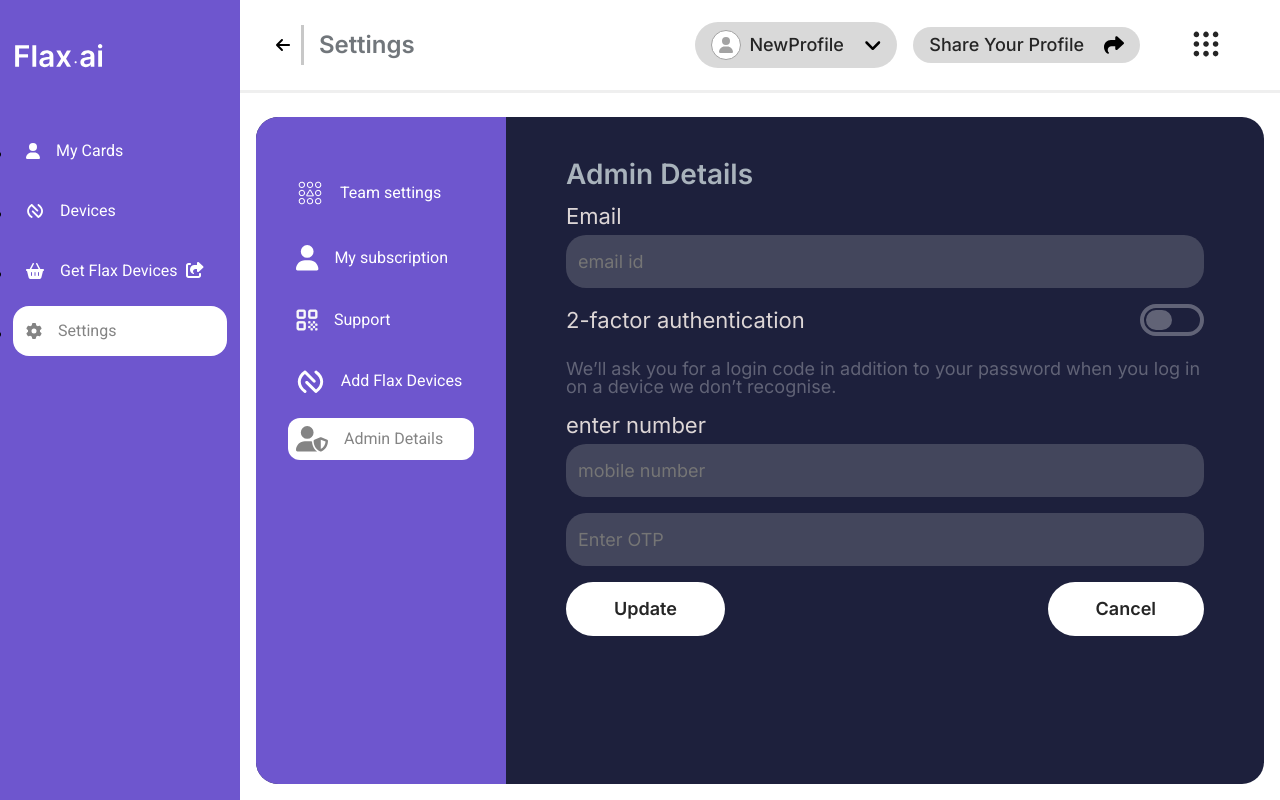
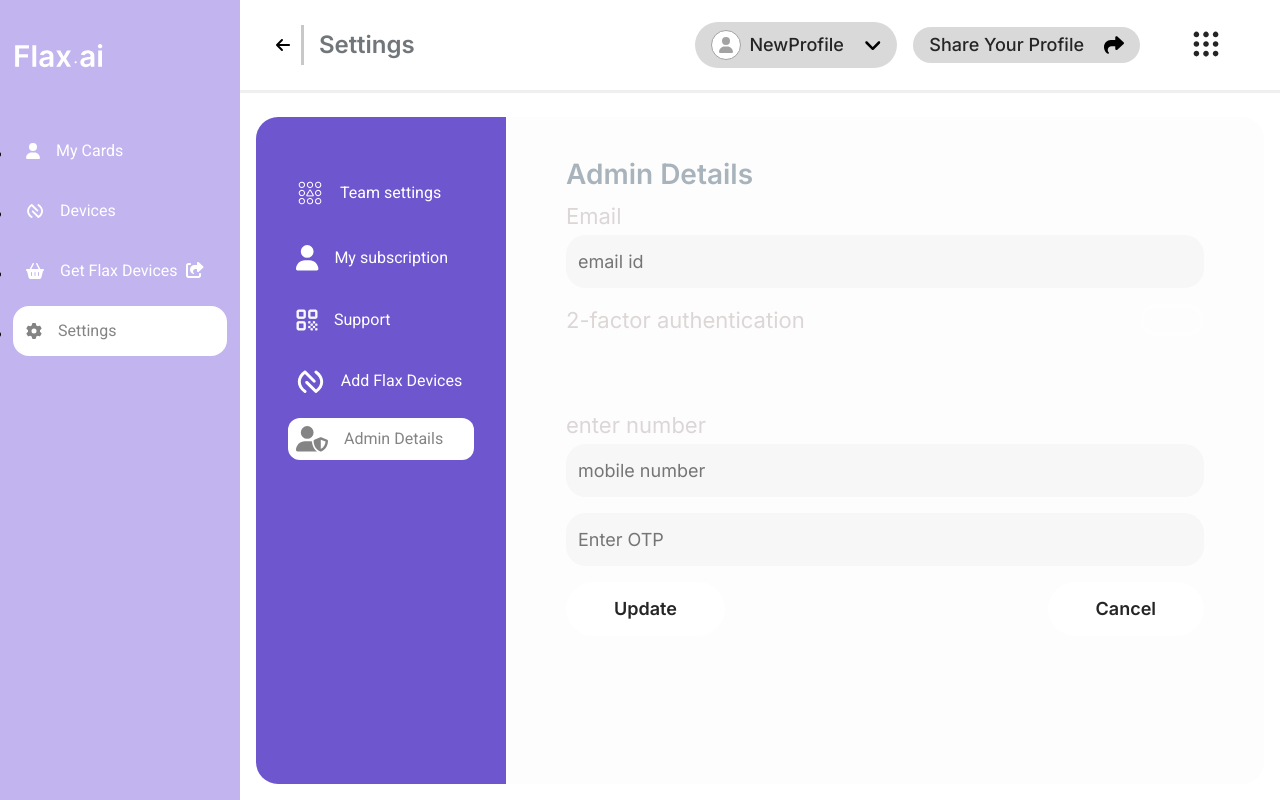
Before and after one commit to saquibnasar/dashboard, a React (Create React App) app: page /setting/admin in a window 1280 px wide. Built offline with nearby package versions, Linux system fonts and the light colour scheme.

Commit message:
new changes

```diff
--- a/src/component/TeamCard.js
+++ b/src/component/TeamCard.js
@@ -160,7 +160,7 @@ export default function TeamCard(props) {
     <>
       {!props.mode ? (
         <div className="teamCard row gap-3">
-          <Link to="/createCard" className="add_btn col-lg-6 col-md-12 col-4">
+          <Link to="/createCard" className="add_btn col-lg-6 col-md-12 col-6">
             <span>
               <FontAwesomeIcon icon={faPlus} />
             </span>
@@ -176,7 +176,7 @@ export default function TeamCard(props) {
               return (
                 <Link
                   key={value.id}
-                  className="teamCard_btn col-lg-6 col-md-12 col-4"
+                  className="teamCard_btn col-lg-6 col-md-12 col-6"
                   to="/homepage/content"
                 >
                   <span>
--- a/src/sass/setting.scss
+++ b/src/sass/setting.scss
@@ -3,7 +3,7 @@
 @import "./mediaqueries.scss";
 
 .setting {
-  background: #1d203c;
+  background: #fdfdfd;
   border-radius: 22px;
   margin-left: 16px;
   display: grid;
--- a/src/sass/sidebar.scss
+++ b/src/sass/sidebar.scss
@@ -2,7 +2,7 @@
 @import "./font.scss";
 @import "./mediaqueries.scss";
 .sidebar {
-  background: #6e56ce;
+  background: #c2b4ef;
   min-width: 240px;
   padding-bottom: 28px;
   @include media1200 {
```
